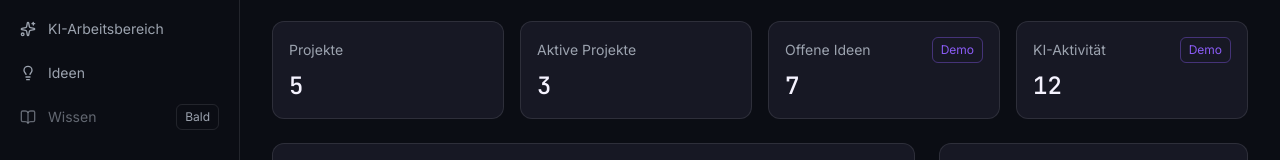
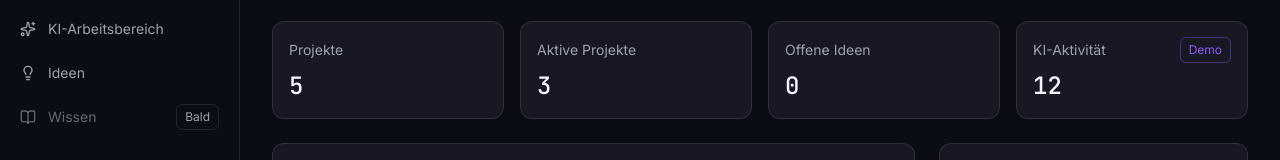
Before and after one commit to keylulu2701/Nexus, a React (Vite) app: page / in a window 1280 px wide. Shown: the part 143-303 px from the top of the page. Built offline with nearby package versions, Linux system fonts and the light colour scheme.

Commit message:
Schritt 8: Feinschliff, Ideen-Kennzahl echt

```diff
--- a/src/data/ideenSpeicher.ts
+++ b/src/data/ideenSpeicher.ts
@@ -0,0 +1,14 @@
+export const IDEEN_SPEICHER_KEY = 'nexus.ideen'
+
+export function zaehleOffeneIdeen(): number {
+  try {
+    const roh = localStorage.getItem(IDEEN_SPEICHER_KEY)
+    const daten: unknown = roh ? JSON.parse(roh) : []
+    if (!Array.isArray(daten)) return 0
+    return daten.filter(
+      (i) => i && typeof i === 'object' && (i as { status?: string }).status !== 'Erledigt',
+    ).length
+  } catch {
+    return 0
+  }
+}
--- a/src/pages/Uebersicht.tsx
+++ b/src/pages/Uebersicht.tsx
@@ -5,7 +5,9 @@ import { Button } from '../components/Button'
 import { Card } from '../components/Card'
 import { PageHeader } from '../components/PageHeader'
 import { StatusLabel } from '../components/StatusLabel'
-import { aktivitaeten, kiAktivitaet, kiHinweise, offeneIdeen } from '../data/uebersicht'
+import { zaehleOffeneIdeen } from '../data/ideenSpeicher'
+import { aktivitaeten, kiAktivitaet, kiHinweise } from '../data/uebersicht'
+  const offeneIdeen = zaehleOffeneIdeen()
 import { projekte } from '../data/projects'
 import type { ProjektStatus } from '../data/projects'
 import { de } from '../i18n/de'
@@ -26,7 +28,7 @@ export function Uebersicht() {
   const kennzahlen = [
     { label: de.uebersicht.kennzahlen.projekte, wert: projekte.length, demo: false },
     { label: de.uebersicht.kennzahlen.aktiv, wert: aktive, demo: false },
-    { label: de.uebersicht.kennzahlen.ideen, wert: offeneIdeen, demo: true },
+    { label: de.uebersicht.kennzahlen.ideen, wert: offeneIdeen, demo: false },
     { label: de.uebersicht.kennzahlen.ki, wert: kiAktivitaet, demo: true },
   ]
 
```
